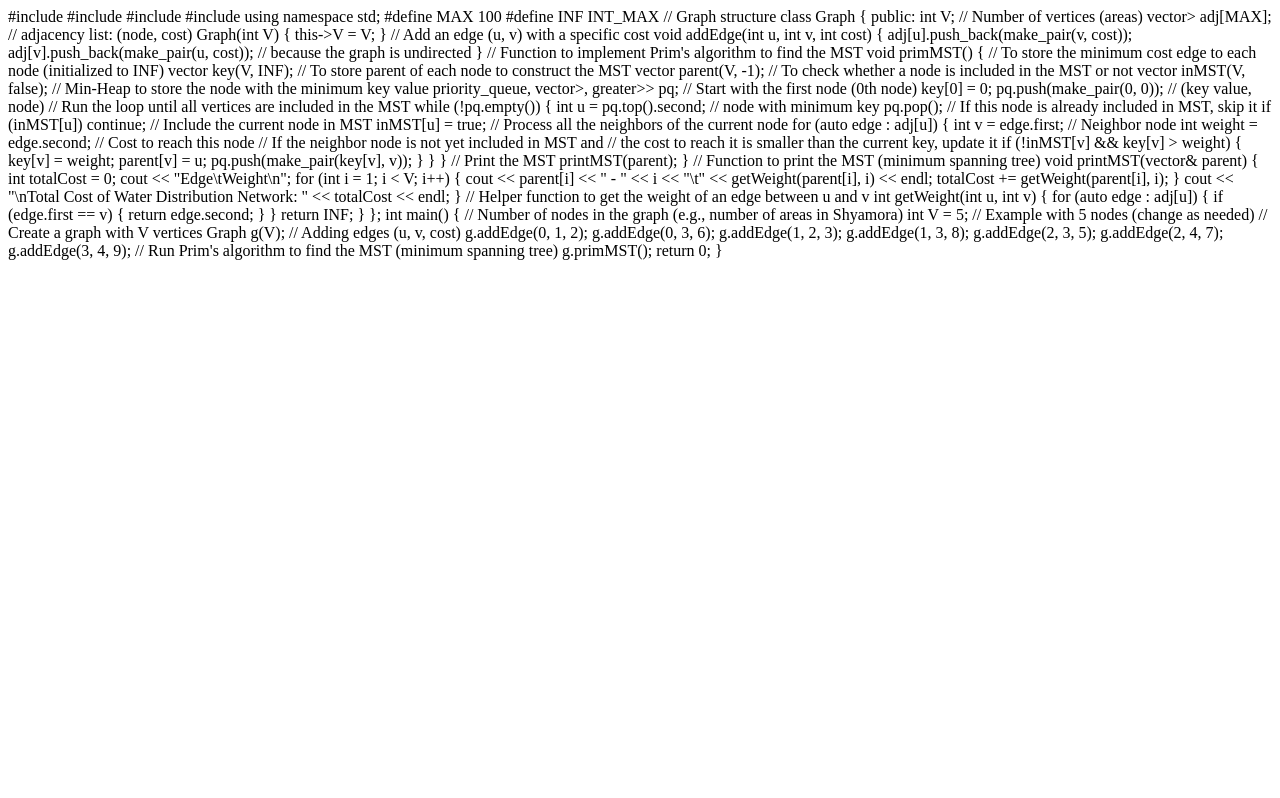
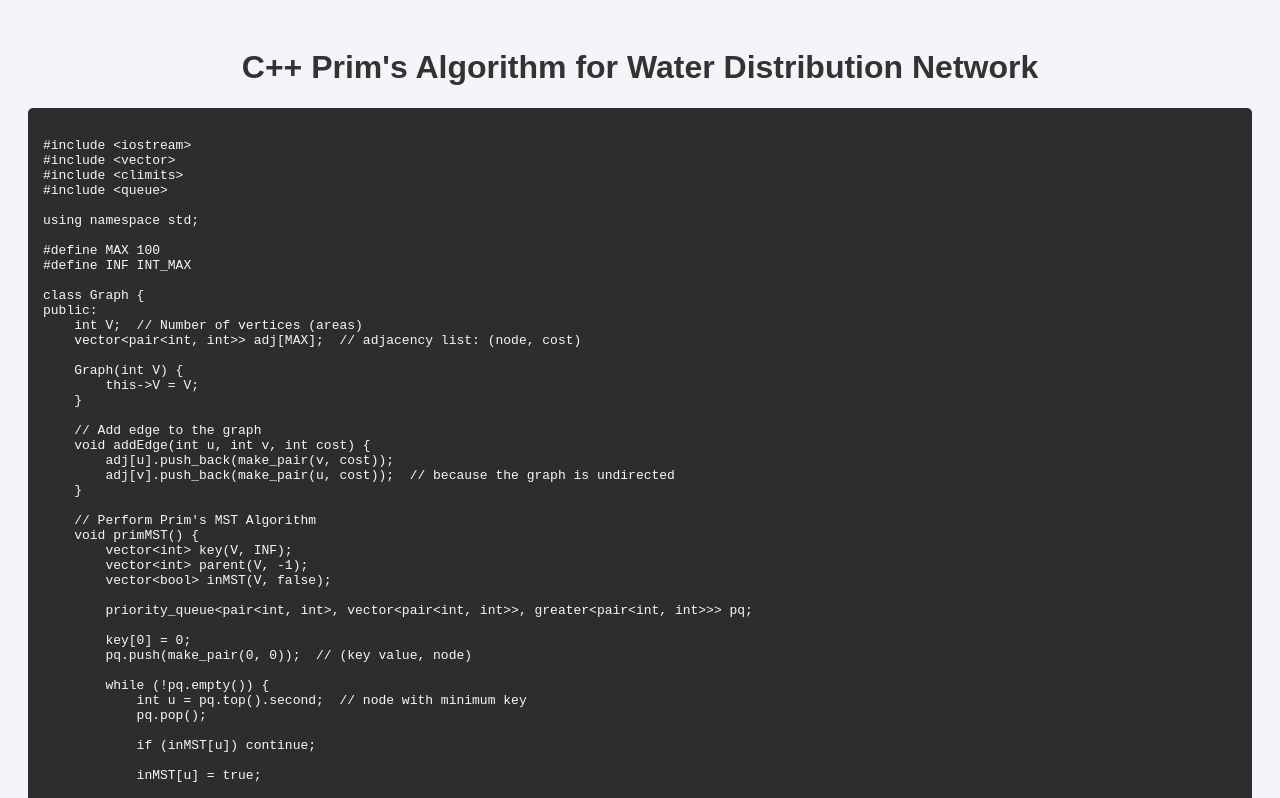
Before and after one commit to priyanshukhatri10/daa_portfolio.github.io, a plain HTML site: page primalgo.html in a window 1280 px wide. Shown: the top 798 px of the page. Drawn offline with Linux system fonts and the light colour scheme.

Commit message:
Update primalgo.html

```diff
--- a/primalgo.html
+++ b/primalgo.html
@@ -1,66 +1,89 @@
-#include <iostream>
-#include <vector>
-#include <climits>
-#include <queue>
+<!DOCTYPE html>
+<html lang="en">
+<head>
+    <meta charset="UTF-8">
+    <meta name="viewport" content="width=device-width, initial-scale=1.0">
+    <title>C++ Prim's Algorithm for Water Distribution Network</title>
+    <style>
+        body {
+            font-family: Arial, sans-serif;
+            background-color: #f4f4f9;
+            color: #333;
+            padding: 20px;
+        }
+        pre {
+            background-color: #2d2d2d;
+            color: #f8f8f2;
+            padding: 15px;
+            border-radius: 5px;
+            overflow: auto;
+        }
+        code {
+            font-family: monospace;
+            display: block;
+        }
+        h1 {
+            text-align: center;
+            color: #333;
+        }
+    </style>
+</head>
+<body>
+
+    <h1>C++ Prim's Algorithm for Water Distribution Network</h1>
+
+    <pre><code>
+#include &lt;iostream&gt;
+#include &lt;vector&gt;
+#include &lt;climits&gt;
+#include &lt;queue&gt;
 
 using namespace std;
 
 #define MAX 100
 #define INF INT_MAX
 
-// Graph structure
 class Graph {
 public:
     int V;  // Number of vertices (areas)
-    vector<pair<int, int>> adj[MAX];  // adjacency list: (node, cost)
+    vector&lt;pair&lt;int, int&gt;&gt; adj[MAX];  // adjacency list: (node, cost)
 
     Graph(int V) {
-        this->V = V;
+        this-&gt;V = V;
     }
 
-    // Add an edge (u, v) with a specific cost
+    // Add edge to the graph
     void addEdge(int u, int v, int cost) {
         adj[u].push_back(make_pair(v, cost));
         adj[v].push_back(make_pair(u, cost));  // because the graph is undirected
     }
 
-    // Function to implement Prim's algorithm to find the MST
+    // Perform Prim's MST Algorithm
     void primMST() {
-        // To store the minimum cost edge to each node (initialized to INF)
-        vector<int> key(V, INF);
+        vector&lt;int&gt; key(V, INF);
+        vector&lt;int&gt; parent(V, -1);
+        vector&lt;bool&gt; inMST(V, false);
 
-        // To store parent of each node to construct the MST
-        vector<int> parent(V, -1);
+        priority_queue&lt;pair&lt;int, int&gt;, vector&lt;pair&lt;int, int&gt;&gt;, greater&lt;pair&lt;int, int&gt;&gt;&gt; pq;
 
-        // To check whether a node is included in the MST or not
-        vector<bool> inMST(V, false);
-
-        // Min-Heap to store the node with the minimum key value
-        priority_queue<pair<int, int>, vector<pair<int, int>>, greater<pair<int, int>>> pq;
-
-        // Start with the first node (0th node)
         key[0] = 0;
         pq.push(make_pair(0, 0));  // (key value, node)
 
-        // Run the loop until all vertices are included in the MST
         while (!pq.empty()) {
             int u = pq.top().second;  // node with minimum key
             pq.pop();
 
-            // If this node is already included in MST, skip it
             if (inMST[u]) continue;
 
-            // Include the current node in MST
             inMST[u] = true;
 
-            // Process all the neighbors of the current node
             for (auto edge : adj[u]) {
                 int v = edge.first;   // Neighbor node
                 int weight = edge.second;  // Cost to reach this node
 
                 // If the neighbor node is not yet included in MST and
                 // the cost to reach it is smaller than the current key, update it
-                if (!inMST[v] && key[v] > weight) {
+                if (!inMST[v] && key[v] &gt; weight) {
                     key[v] = weight;
                     parent[v] = u;
                     pq.push(make_pair(key[v], v));
@@ -72,18 +95,18 @@ public:
         printMST(parent);
     }
 
-    // Function to print the MST (minimum spanning tree)
-    void printMST(vector<int>& parent) {
+    // Print the edges of the MST
+    void printMST(vector&lt;int&gt;& parent) {
         int totalCost = 0;
-        cout << "Edge\tWeight\n";
-        for (int i = 1; i < V; i++) {
-            cout << parent[i] << " - " << i << "\t" << getWeight(parent[i], i) << endl;
+        cout &lt;&lt; "Edge\tWeight\n";
+        for (int i = 1; i &lt; V; i++) {
+            cout &lt;&lt; parent[i] &lt;&lt; " - " &lt;&lt; i &lt;&lt; "\t" &lt;&lt; getWeight(parent[i], i) &lt;&lt; endl;
             totalCost += getWeight(parent[i], i);
         }
-        cout << "\nTotal Cost of Water Distribution Network: " << totalCost << endl;
+        cout &lt;&lt; "\nTotal Cost of Water Distribution Network: " &lt;&lt; totalCost &lt;&lt; endl;
     }
 
-    // Helper function to get the weight of an edge between u and v
+    // Get the weight (cost) of the edge between nodes u and v
     int getWeight(int u, int v) {
         for (auto edge : adj[u]) {
             if (edge.first == v) {
@@ -95,23 +118,4 @@ public:
 };
 
 int main() {
-    // Number of nodes in the graph (e.g., number of areas in Shyamora)
-    int V = 5;  // Example with 5 nodes (change as needed)
-
-    // Create a graph with V vertices
-    Graph g(V);
-
-    // Adding edges (u, v, cost)
-    g.addEdge(0, 1, 2);
-    g.addEdge(0, 3, 6);
-    g.addEdge(1, 2, 3);
-    g.addEdge(1, 3, 8);
-    g.addEdge(2, 3, 5);
-    g.addEdge(2, 4, 7);
-    g.addEdge(3, 4, 9);
-
-    // Run Prim's algorithm to find the MST (minimum spanning tree)
-    g.primMST();
-
-    return 0;
-}
+    int V = 5
```
